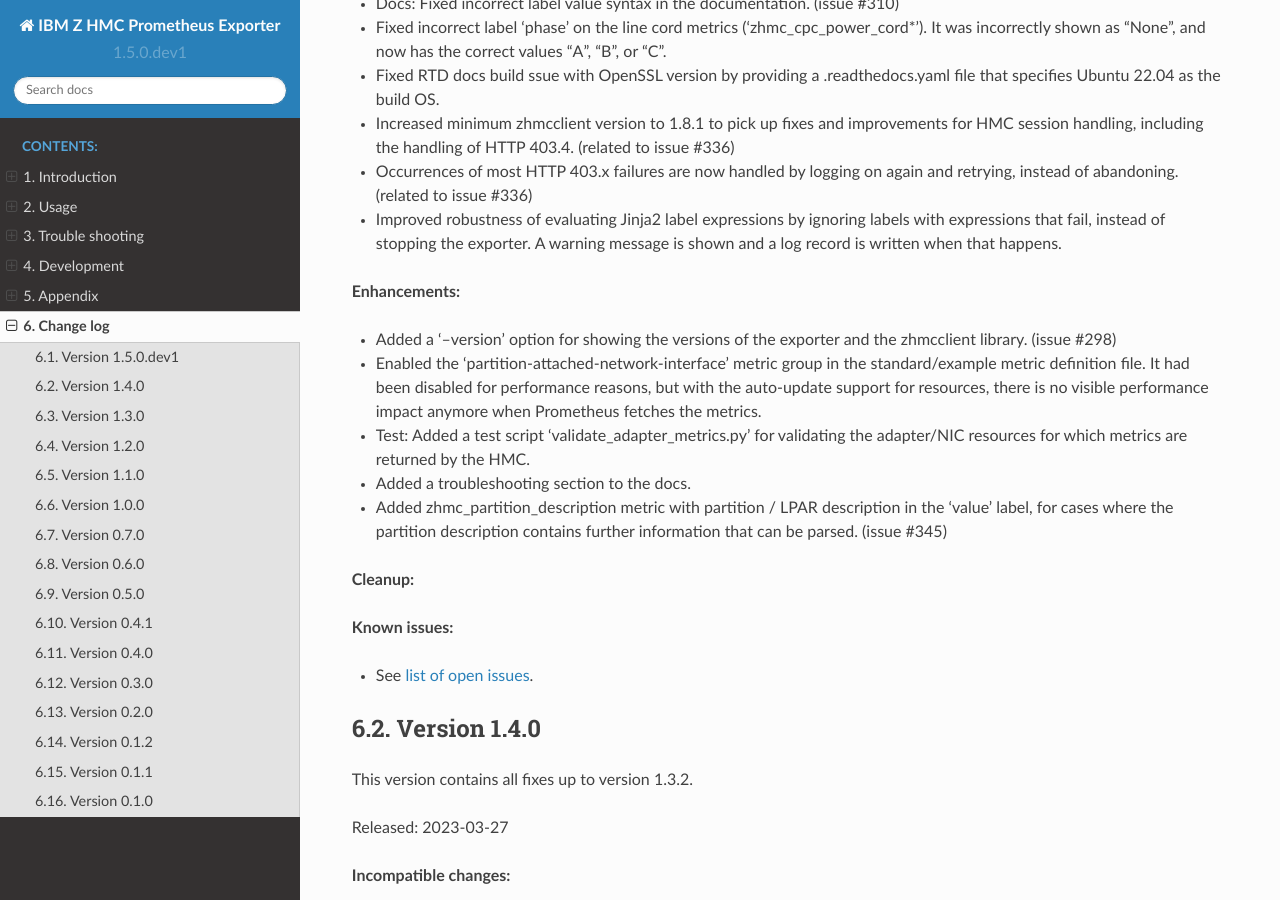
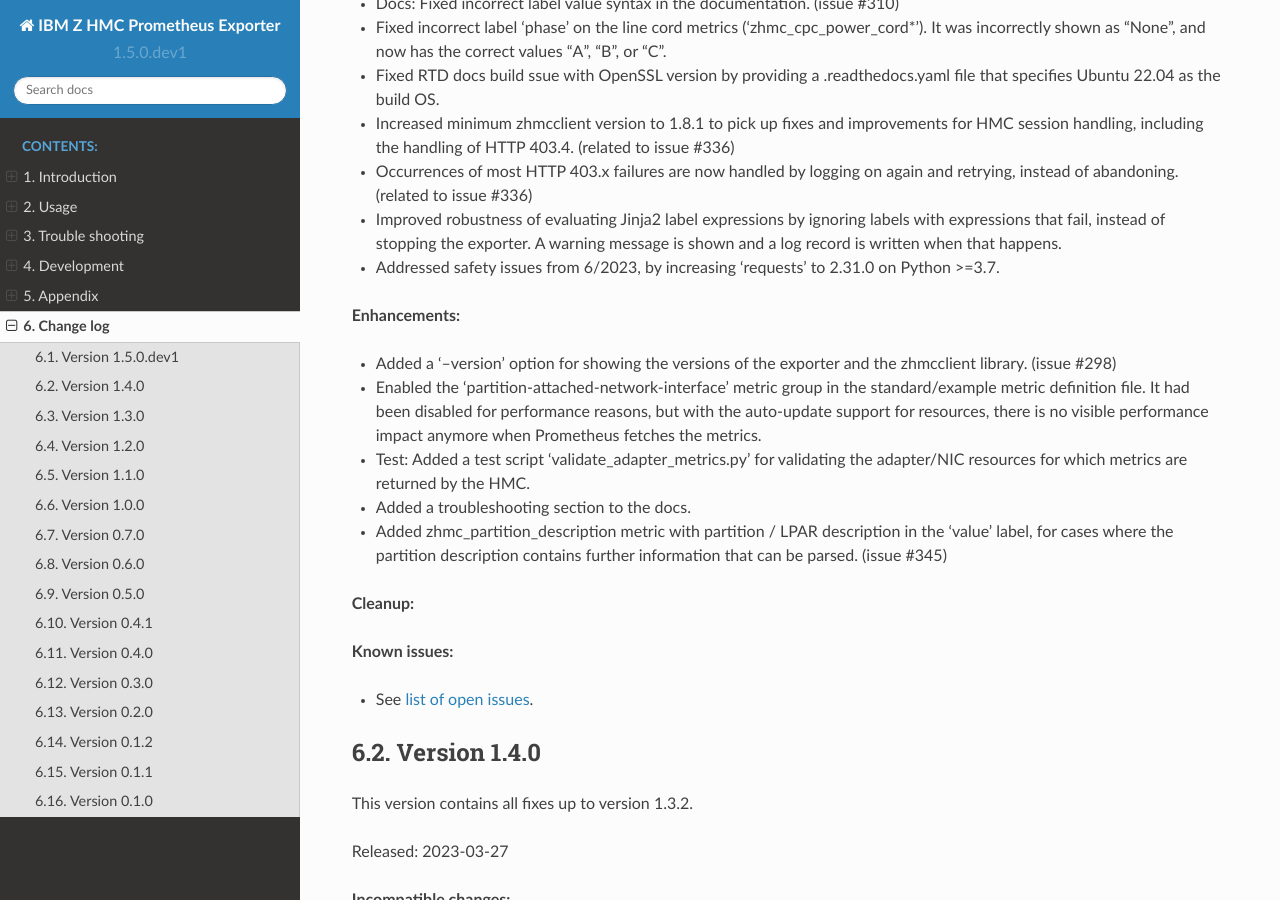
Before and after one commit to zhmcclient/zhmc-prometheus-exporter, a Sphinx documentation site: the page built from docs/changes.rst, in a window 1280 px wide and 900 px high, scrolled down 488 px. Built offline with Sphinx 7.4.7 and the Read the Docs theme 2.0.0, drawn with Linux system fonts in a browser that asks for light colours.

Commit message:
Addressed safety issues from 6/2023
Details:

* Addressed safety issues from 6/2023, by increasing 'requests' to 2.31.0
  on Python >=3.7.

Signed-off-by: Andreas Maier <maiera@de.ibm.com>

```diff
--- a/docs/changes.rst
+++ b/docs/changes.rst
@@ -51,6 +51,9 @@
 * Improved robustness of evaluating Jinja2 label expressions by ignoring
   labels with expressions that fail, instead of stopping the exporter. A
   warning message is shown and a log record is written when that happens.
+
+* Addressed safety issues from 6/2023, by increasing 'requests' to 2.31.0
+  on Python >=3.7.
 
 **Enhancements:**
 
--- a/minimum-constraints.txt
+++ b/minimum-constraints.txt
@@ -110,7 +110,8 @@
 MarkupSafe==1.1.0
 pytz==2016.10; python_version <= '3.9'
 pytz==2019.1; python_version >= '3.10'
-requests==2.25.0
+requests==2.25.0; python_version <= '3.6'
+requests==2.31.0; python_version >= '3.7'
 stomp.py==4.1.23
 typing-extensions==3.10.0  # Used in some combinations of Python version and package level
 zipp==0.5.2  # Used in some combinations of Python version and package level
```
Also changed, not shown: .safety-policy.yml.
